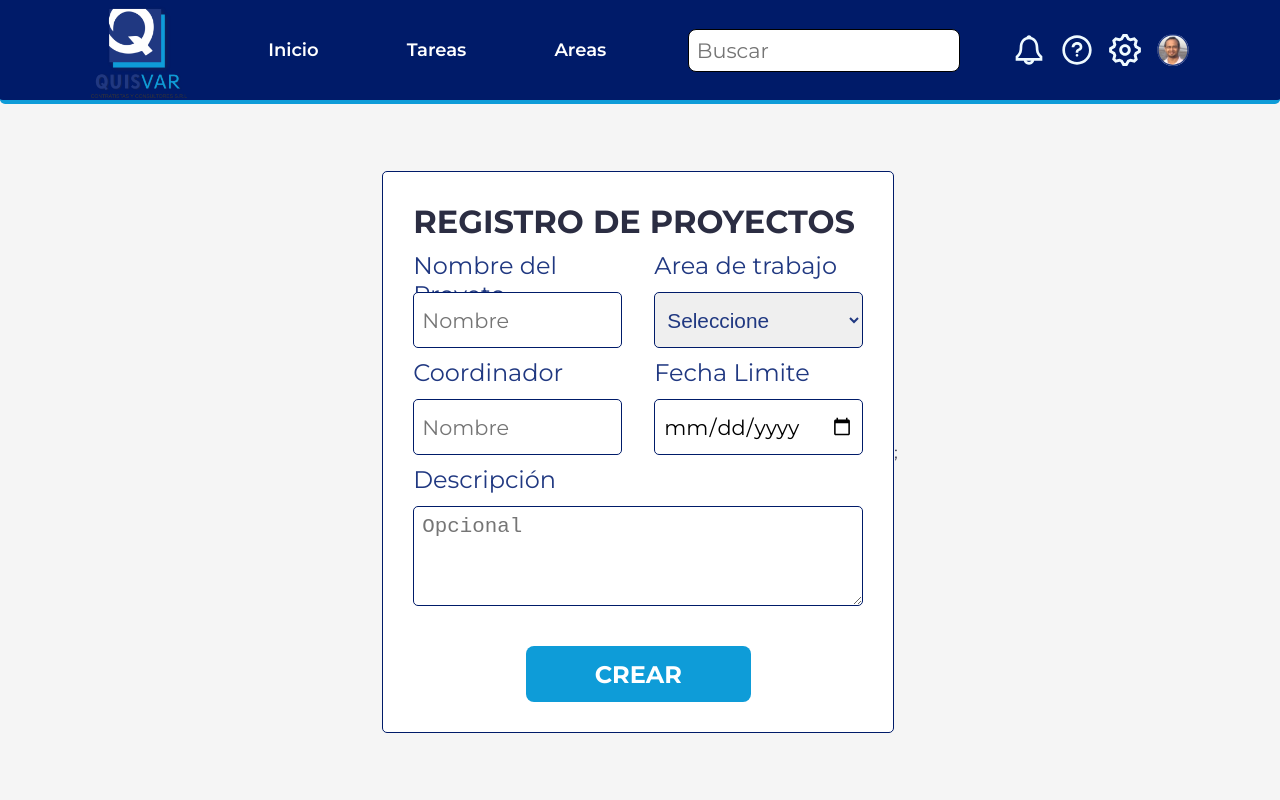
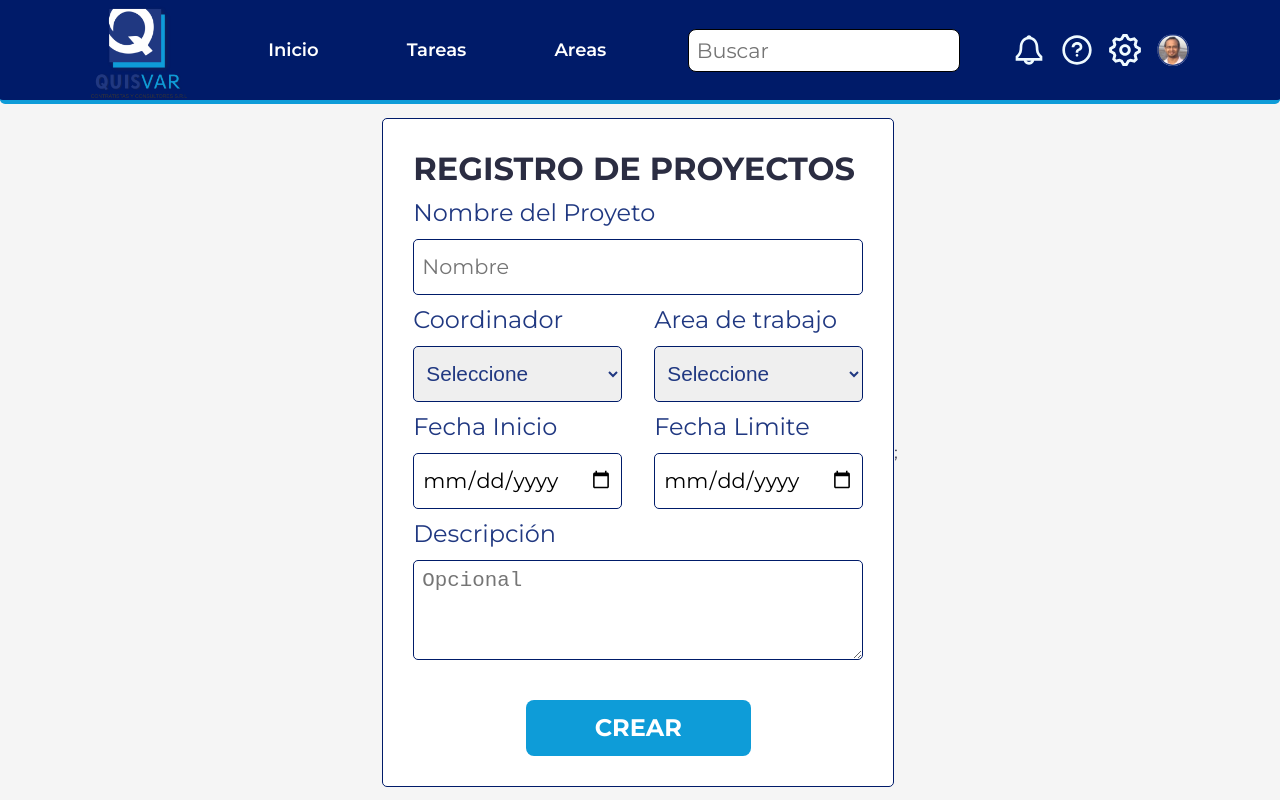
Before and after one commit to juancotrado/quisvar_proyect_ft, a React (Vite) app: page /dashboard in a window 1280 px wide. Built offline with nearby package versions, Linux system fonts and the light colour scheme.

Commit message:
feat: updated cards

```diff
--- a/src/components/cardRegisterProject/CardRegisterProject.tsx
+++ b/src/components/cardRegisterProject/CardRegisterProject.tsx
@@ -1,105 +1,39 @@
-import Input from '../shared/Input/Input';
 import { motion } from 'framer-motion';
 import './CardRegisterProject.css';
-import { useState } from 'react';
+import { Input, Select, TextArea } from '..';
 
 const CardRegisterProject = () => {
-  const [selectedValue, setSelectedValue] = useState('');
+  const data1 = [
+    //endpoint data answer
+    { name: 'Salud' },
+    { name: 'Saneamiento' },
+    { name: 'Carreteras' },
+  ];
+  const data2 = [
+    //endpoint data answer
+    { name: 'Gonzalo' },
+    { name: 'Diego' },
+    { name: 'Adolfo' },
+  ];
 
-  const handleSelectChange = (event: any) => {
-    setSelectedValue(event.target.value);
-  };
   return (
     <div className="card-register-user">
       <h1>REGISTRO DE PROYECTOS</h1>
+      <Input label="Nombre del Proyeto" placeholder="Nombre" />
       <div className="col">
-        <Input label="Nombre del Proyeto" placeholder="Nombre" />
-        <div className="select-area">
-          <label htmlFor="email" className="input-label">
-            Area de trabajo
-          </label>
-          <select
-            value={selectedValue}
-            onChange={handleSelectChange}
-            className="input-select"
-          >
-            <option>Seleccione</option>
-            <option value="option1">Area 1</option>
-            <option value="option2">Area 2</option>
-            <option value="option3">Area 3</option>
-          </select>
-        </div>
+        <Select label="Coordinador" data={data2} />
+        <Select label="Area de trabajo" data={data1} />
       </div>
       <div className="col">
-        <Input label="Coordinador" placeholder="Nombre" />
-        <Input label="Fecha Limite" placeholder="Coordinador" type="date" />
+        <Input label="Fecha Inicio" type="date" />
+        <Input label="Fecha Limite" type="date" />
       </div>
-      <div className="select-area">
-        <label htmlFor="email" className="input-label">
-          Descripción
-        </label>
-        <textarea
-          id="description"
-          name="description"
-          className="text-area"
-          placeholder="Opcional"
-        />
-      </div>
+      <TextArea label="Descripción" placeholder="Opcional" />
       <div className="btn-build">
         <motion.button className="btn" whileTap={{ scale: 0.9 }}>
           CREAR
         </motion.button>
       </div>
-      {/* <Input label="Nombre de la tarea" placeholder="Nombre" />
-                <div className="select-area">
-                    <label htmlFor="email" className="input-label">
-                        Proyecto
-                    </label>
-                    <select
-                        value={selectedValue}
-                        onChange={handleSelectChange}
-                        className="input-select"
-                    >
-                        <option>Seleccione</option>
-                        <option value="option1">Proyecto 1</option>
-                        <option value="option2">Proyecto 2</option>
-                        <option value="option3">Proyecto 3</option>
-                    </select>
-                </div>
-                <div className="col">
-                    <div className="select-area">
-                        <label htmlFor="email" className="input-label">
-                            Área
-                        </label>
-                        <select
-                            value={selectedValue}
-                            onChange={handleSelectChange}
-                            className="input-select"
-                        >
-                            <option>Seleccione</option>
-                            <option value="option1">Area 1</option>
-                            <option value="option2">Area 2</option>
-                            <option value="option3">Area 3</option>
-                        </select>
-                    </div>
-                    <Input label="Precio" placeholder="S/ 00.00" type="number" />
-                </div>
-                <div className="select-area">
-                    <label htmlFor="email" className="input-label">
-                        Descripción
-                    </label>
-                    <textarea
-                        id="description"
-                        name="description"
-                        className="text-area"
-                        placeholder="Descripción"
-                    />
-                </div>
-                <div className="btn-build">
-                    <motion.button className="btn" whileTap={{ scale: 0.9 }}>
-                        CREAR
-                    </motion.button>
-                </div> */}
     </div>
   );
 };
--- a/src/components/cardRegisterTask/CardRegisterTask.tsx
+++ b/src/components/cardRegisterTask/CardRegisterTask.tsx
@@ -1,62 +1,30 @@
-import Input from '../shared/Input/Input';
 import { motion } from 'framer-motion';
 import './CardRegisterTask.css';
-import { useState } from 'react';
+import { Select, Input, TextArea } from '..';
 
 const CardRegisterTask = () => {
-  const [selectedValue, setSelectedValue] = useState('');
-
-  const handleSelectChange = (event: any) => {
-    setSelectedValue(event.target.value);
-  };
+  const data1 = [
+    //endpoint data answer
+    { name: 'Proyecto Carreteras 1' },
+    { name: 'Proyecto Carreteras 2' },
+    { name: 'Proyecto Carreteras 3' },
+  ];
+  const data2 = [
+    //endpoint data answer
+    { name: 'Salud' },
+    { name: 'Saneamiento' },
+    { name: 'Carreteras' },
+  ];
   return (
     <div className="card-register-user">
       <h1>REGISTRO DE TAREAS</h1>
       <Input label="Nombre de la tarea" placeholder="Nombre" />
-      <div className="select-area">
-        <label htmlFor="email" className="input-label">
-          Proyecto
-        </label>
-        <select
-          value={selectedValue}
-          onChange={handleSelectChange}
-          className="input-select"
-        >
-          <option>Seleccione</option>
-          <option value="option1">Proyecto 1</option>
-          <option value="option2">Proyecto 2</option>
-          <option value="option3">Proyecto 3</option>
-        </select>
-      </div>
+      <Select label="Proyecto" data={data1} />
       <div className="col">
-        <div className="select-area">
-          <label htmlFor="email" className="input-label">
-            Área
-          </label>
-          <select
-            value={selectedValue}
-            onChange={handleSelectChange}
-            className="input-select"
-          >
-            <option>Seleccione</option>
-            <option value="option1">Area 1</option>
-            <option value="option2">Area 2</option>
-            <option value="option3">Area 3</option>
-          </select>
-        </div>
+        <Select label="Area" data={data2} />
         <Input label="Precio" placeholder="S/ 00.00" type="number" />
       </div>
-      <div className="select-area">
-        <label htmlFor="email" className="input-label">
-          Descripción
-        </label>
-        <textarea
-          id="description"
-          name="description"
-          className="text-area"
-          placeholder="Opcional"
-        />
-      </div>
+      <TextArea label="Descripción" placeholder="Opcional" />
       <div className="btn-build">
         <motion.button className="btn" whileTap={{ scale: 0.9 }}>
           CREAR
--- a/src/components/cardRegisterUser/CardRegisterUser.tsx
+++ b/src/components/cardRegisterUser/CardRegisterUser.tsx
@@ -1,14 +1,15 @@
 import Input from '../shared/Input/Input';
 import { motion } from 'framer-motion';
 import './CardRegisterUser.css';
-import { useState } from 'react';
+import { Select } from '..';
 
 const CardRegisterUser = () => {
-  const [selectedValue, setSelectedValue] = useState('');
-
-  const handleSelectChange = (event: any) => {
-    setSelectedValue(event.target.value);
-  };
+  const data1 = [
+    //endpoint data answer
+    { name: 'Salud' },
+    { name: 'Saneamiento' },
+    { name: 'Carreteras' },
+  ];
   return (
     <div className="card-register-user">
       <h1>REGISTRO DE NUEVO USUARIO</h1>
@@ -21,21 +22,7 @@ const CardRegisterUser = () => {
       <div className="col">
         <Input placeholder="N°" label="DNI" />
         <Input placeholder="Celular" label="Celular" />
-        <div className="select-area">
-          <label htmlFor="email" className="input-label">
-            Area
-          </label>
-          <select
-            value={selectedValue}
-            onChange={handleSelectChange}
-            className="input-select"
-          >
-            <option>Seleccione</option>
-            <option value="option1">Option 1</option>
-            <option value="option2">Option 2</option>
-            <option value="option3">Option 3</option>
-          </select>
-        </div>
+        <Select label="Area" data={data1} />
       </div>
       <div className="btn-build">
         <motion.button className="btn" whileTap={{ scale: 0.9 }}>
```
